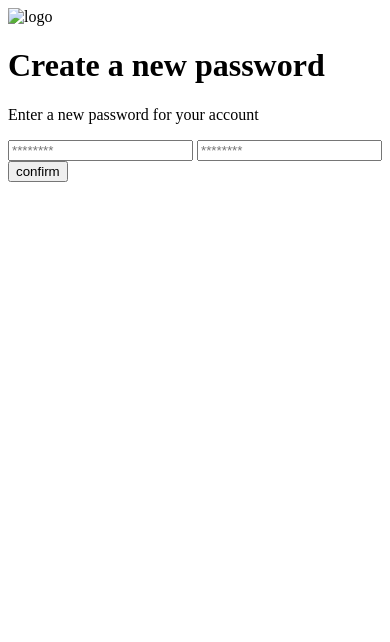
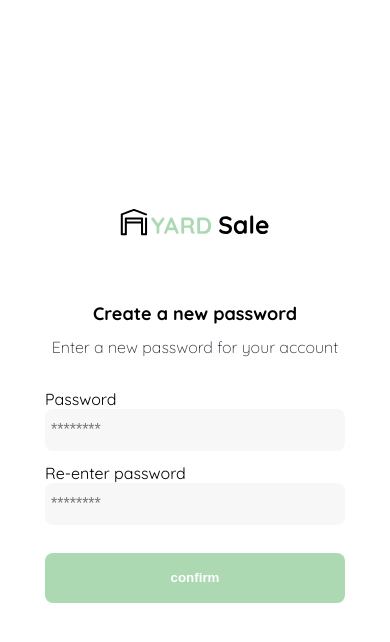
Before and after one commit to GagoMeneses/yardSaleApp, a plain HTML site: page 01-newlogin.html in a window 390 px wide. Drawn offline with Linux system fonts and the light colour scheme.

Commit message:
login done, responsive design done

```diff
--- a/01-newlogin.html
+++ b/01-newlogin.html
@@ -4,17 +4,131 @@
   <meta charset="UTF-8">
   <meta name="viewport" content="width=device-width, initial-scale=1.0">
   <title>Document</title>
+
+  <link rel="preconnect" href="https://fonts.googleapis.com">
+  <link rel="preconnect" href="https://fonts.gstatic.com" crossorigin>
+  <link href="https://fonts.googleapis.com/css2?family=Quicksand:wght@300..700&display=swap" rel="stylesheet">
+
+  <style>
+    body {
+      font-family: "Quicksand", sans-serif;
+      box-sizing: border-box;
+      margin: 0;
+      padding: 0;
+    }
+
+
+    :root {
+      --white:#FFFFFF;
+      --black:#000000;
+      --very-light-pink:#C7C7C7;
+      --text-input-field:#F7F7F7;
+      --hospital-green:#ACD9B2;
+      --dark:#232830;
+      --sm: 14px;
+      --md: 16px;
+      --lg: 18px;
+    }
+
+
+    .login {
+      width: 100%;
+      height: 100vh;
+      display: grid;
+      place-items: center;
+    }
+
+    .form-container {
+      display: grid;
+      grid-template-rows: auto 1fr auto;
+      width: 300px;
+
+    }
+
+    .logo {
+      width: 150px;
+      margin-bottom: 50px;
+      justify-self: center;
+      display: none;
+    }
+
+    .title {
+      font-size: var(--lg);
+      margin-bottom: 12px;
+      text-align: center;
+    }
+
+    .sub-title {
+      color: var(--dark);
+      font-size: var(--md);
+      font-weight: 300;
+      margin-top: 0;
+      margin-bottom: 32px;
+      text-align: center;
+    }
+
+    .form {
+      display: flex;
+      flex-direction: column;
+    }
+
+    .label {
+      font-size: var(--sm);
+      font-weight: bold;
+      margin-bottom: 4px;
+    }
+
+    .input {
+      background-color: var(--text-input-field);
+      border: none;
+      border-radius: 8px;
+      height: 30px;
+      font-size: var(--md);
+      padding: 6px;
+      margin-bottom: 12px;
+    }
+
+    .primary-button{
+      background-color: var(--hospital-green);
+      border-radius: 8px;
+      border: none;
+      color: var(--white);
+      width: 100%;
+      cursor: pointer;
+      font-size: var (--md);
+      font-weight: bold;
+      height: 50px;
+    }
+
+    .login-button{
+      margin-top: 16px;
+      margin-bottom: 32px;
+    }
+
+    @media (max-width: 640px) {
+      .logo {
+        display: block;
+      }
+    }
+
+
+  </style>
+
+
 </head>
+
+
+
 <body>
   <div class="login">
-    <div clas="form-container">
-      <img src="" alt="logo" class="logo">
+    <div class="form-container">
+      <img src="./logos/logo_yard_sale.svg" alt="logo" class="logo">
 
       <h1 class="title">Create a new password</h1>
       <p class="sub-title">Enter a new password for your account</p>
 
       <form action="" class="form"></form>
-        <label for="password" class="password"></label>
+        <label for="password" class="password">Password</label>
         <input
         type="password"
         name=""
@@ -23,7 +137,7 @@
         class="input input-password">
 
 
-        <label for="new-password" class="password"></label>
+        <label for="new-password" class="password">Re-enter password</label>
         <input
         type="password"
         name=""
```
